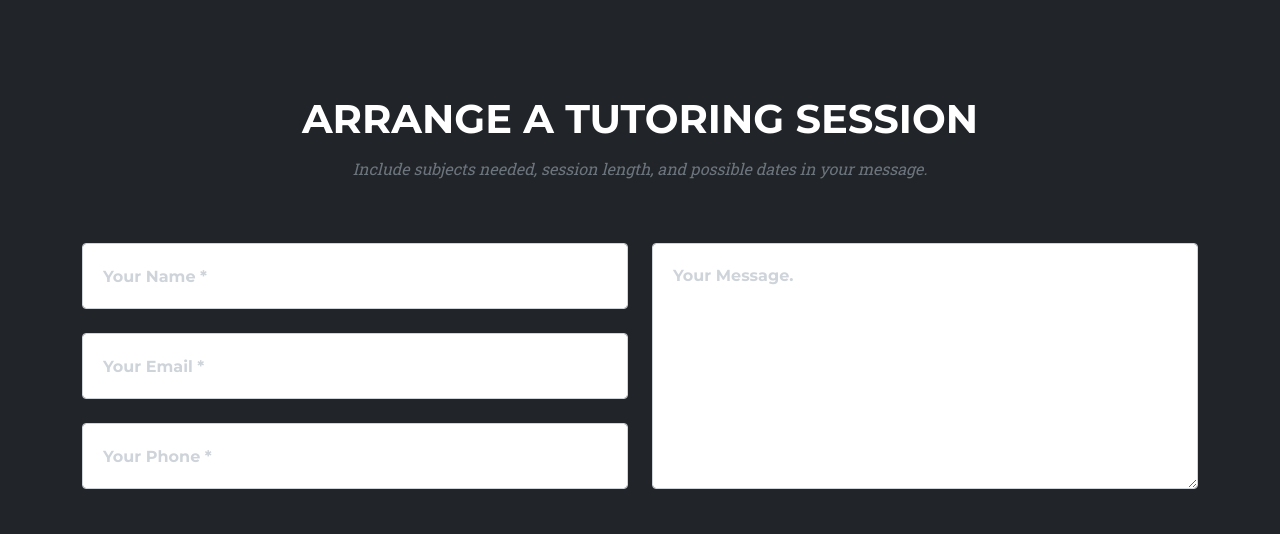
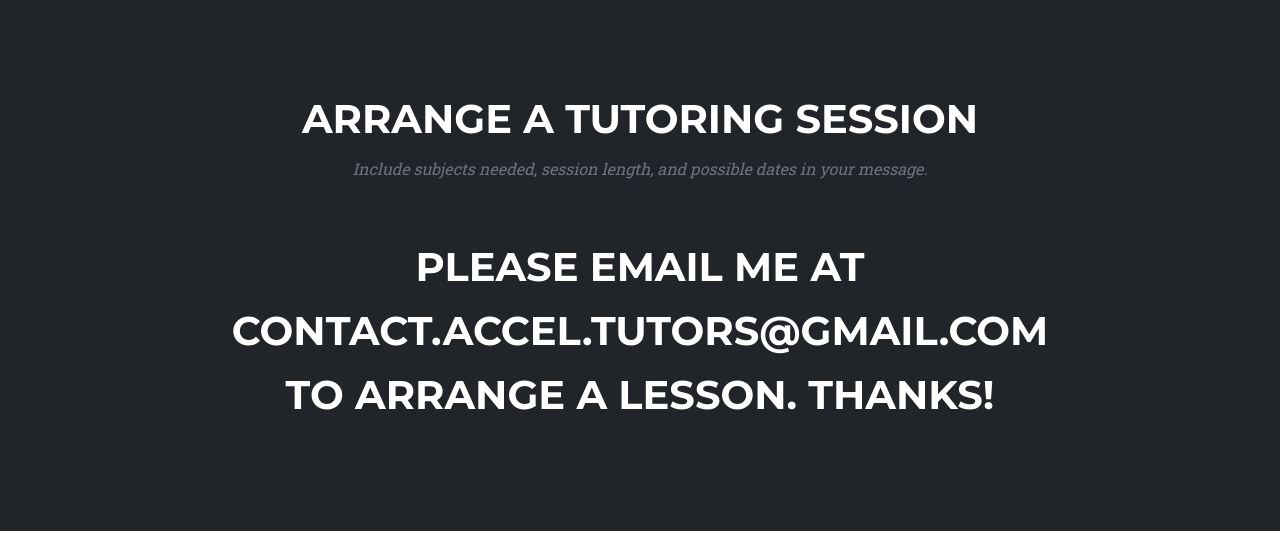
Before and after one commit to the-jaluxe/accel_tutors, a plain HTML site: page public/index.html in a window 1280 px wide. Shown: the part 4018-4552 px from the top of the page. Drawn offline with nearby package versions, Linux system fonts and the light colour scheme.

Commit message:
removed bootstrap forms, replaced with static email address

```diff
--- a/public/index.html
+++ b/public/index.html
@@ -437,6 +437,12 @@
             Include subjects needed, session length, and possible dates in your message.
           </h3>
         </div>
+        <div class="text-center">
+          <h2 class="section-heading text-uppercase">Please email me at</h2>
+          <h2 class="section-heading text-uppercase">contact.accel.tutors@gmail.com</h2>
+          <h2 class="section-heading text-uppercase"> to arrange a lesson. Thanks!</h2>
+        </div>
+
         <!-- * * * * * * * * * * * * * * *-->
         <!-- * * SB Forms Contact Form * *-->
         <!-- * * * * * * * * * * * * * * *-->
@@ -444,100 +450,7 @@
         <!-- To make this form functional, sign up at-->
         <!-- https://startbootstrap.com/solution/contact-forms-->
         <!-- to get an API token!-->
-        <form id="contactForm" data-sb-form-api-token="5c1c322a-2a2c-4614-8d06-7782bea66407">
-          <div class="row align-items-stretch mb-5">
-            <div class="col-md-6">
-              <div class="form-group">
-                <!-- Name input-->
-                <input
-                  class="form-control"
-                  id="name"
-                  type="text"
-                  placeholder="Your Name *"
-                  data-sb-validations="required"
-                />
-                <div class="invalid-feedback" data-sb-feedback="name:required">
-                  A name is required.
-                </div>
-              </div>
-              <div class="form-group">
-                <!-- Email address input-->
-                <input
-                  class="form-control"
-                  id="email"
-                  type="email"
-                  placeholder="Your Email *"
-                  data-sb-validations="required,email"
-                />
-                <div class="invalid-feedback" data-sb-feedback="email:required">
-                  An email is required.
-                </div>
-                <div class="invalid-feedback" data-sb-feedback="email:email">
-                  Email is not valid.
-                </div>
-              </div>
-              <div class="form-group mb-md-0">
-                <!-- Phone number input-->
-                <input
-                  class="form-control"
-                  id="phone"
-                  type="tel"
-                  placeholder="Your Phone *"
-                  data-sb-validations="required"
-                />
-                <div class="invalid-feedback" data-sb-feedback="phone:required">
-                  A phone number is required.
-                </div>
-              </div>
-            </div>
-            <div class="col-md-6">
-              <div class="form-group form-group-textarea mb-md-0">
-                <!-- Message input-->
-                <textarea
-                  class="form-control"
-                  id="message"
-                  placeholder="Your Message. "
-                  data-sb-validations="required"
-                ></textarea>
-                <div
-                  class="invalid-feedback"
-                  data-sb-feedback="message:required"
-                >
-                  A message is required.
-                </div>
-              </div>
-            </div>
-          </div>
-          <!-- Submit success message-->
-          <!---->
-          <!-- This is what your users will see when the form-->
-          <!-- has successfully submitted-->
-          <div class="d-none" id="submitSuccessMessage">
-            <div class="text-center text-white mb-3">
-              <div class="fw-bolder">Successfully Sent Message!</div>
-            </div>
-          </div>
-          <!-- Submit error message-->
-          <!---->
-          <!-- This is what your users will see when there is-->
-          <!-- an error submitting the form-->
-          <div class="d-none" id="submitErrorMessage">
-            <div class="text-center text-danger mb-3">
-              Error sending message!
-            </div>
-          </div>
-          <!-- Submit Button-->
-          <div class="text-center">
-            <button
-              class="btn btn-primary btn-xl text-uppercase disabled"
-              id="submitButton"
-              type="submit"
-            >
-              Send Message
-            </button>
-          </div>
-        </form>
-      </div>
+
     </section>
     <!-- Footer-->
     <footer class="footer py-4">
```
Also changed, not shown: 1 other file.
